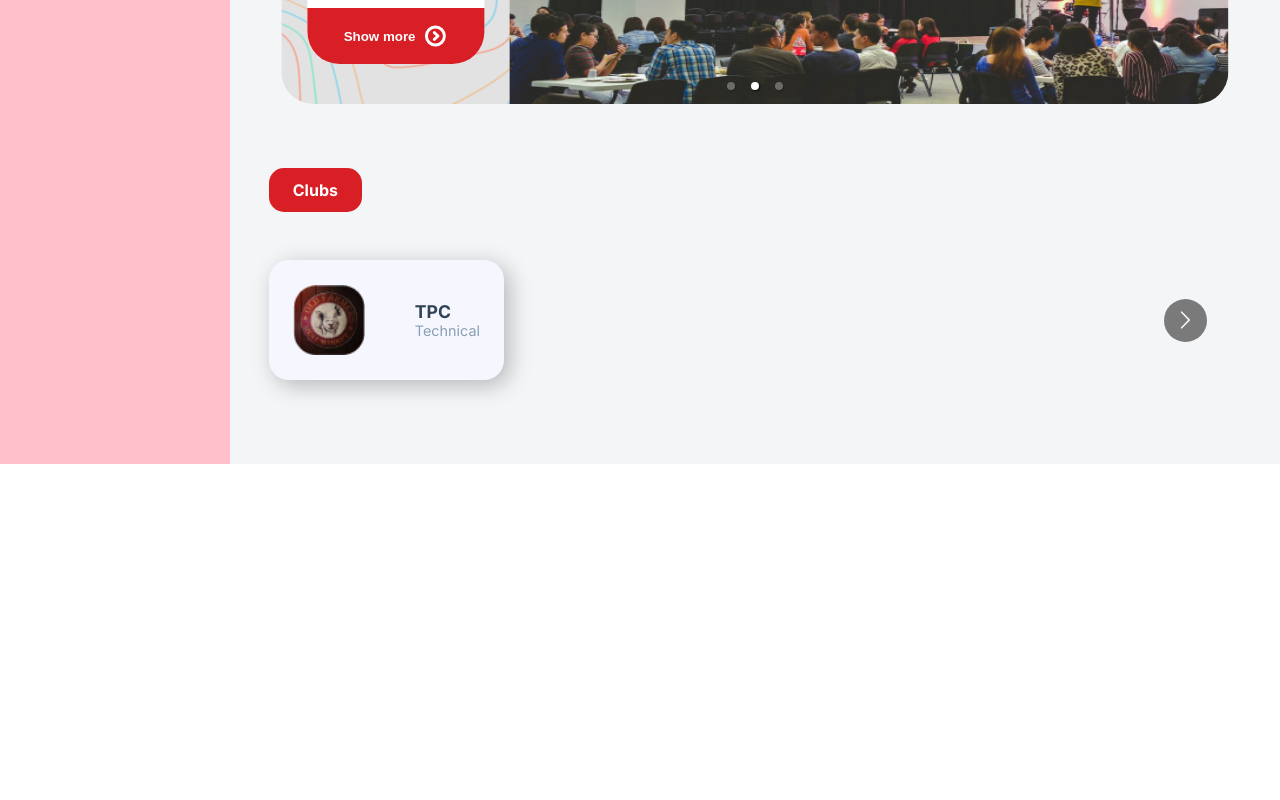
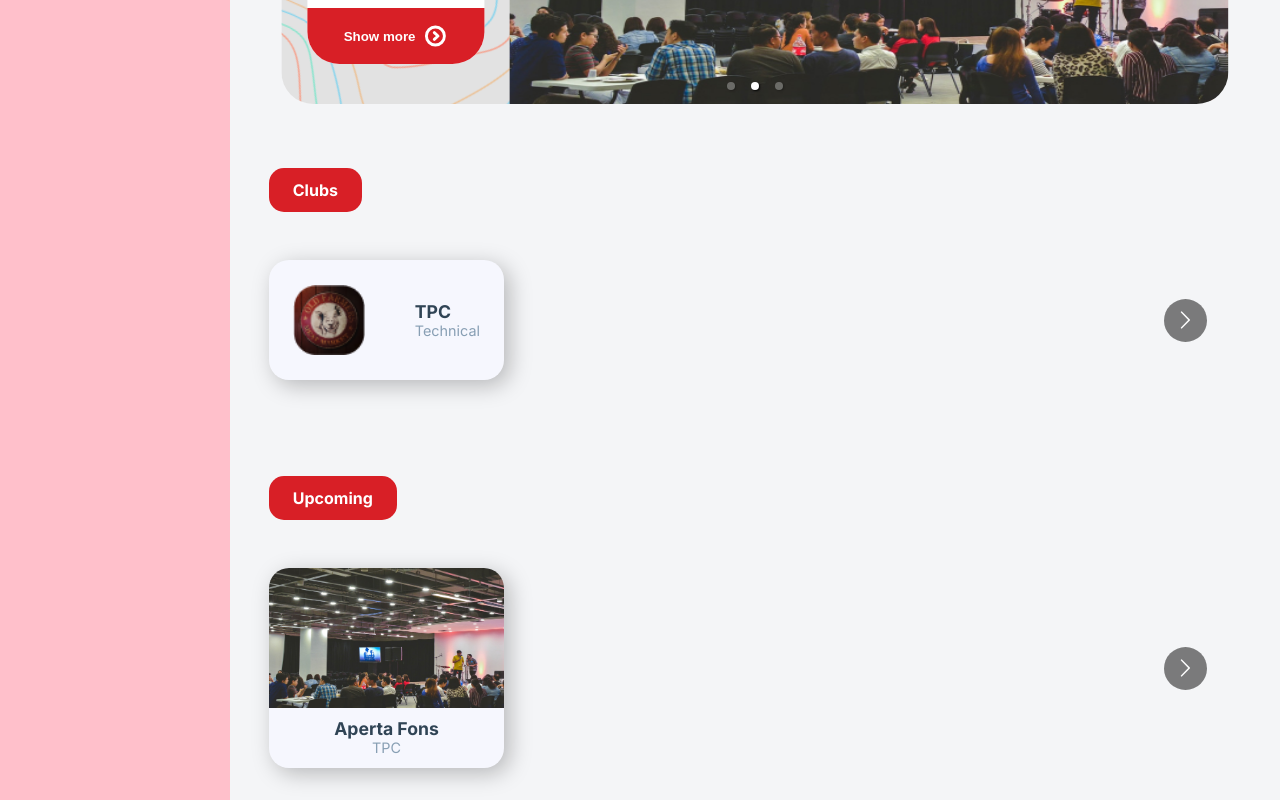
Before and after one commit to BitByte-TPC/gymkhana, a React (Vite) app in the folder ui/: page / in a window 1280 px wide. Shown: the part 336-1136 px from the top of the page. Before the commit the page ends 800 px from the top, so only its background shows below. Built offline with nearby package versions, Linux system fonts and the light colour scheme; no server answers; sample sign-in values are in the browser's storage.

Commit message:
feat(ui): add events carousel

```diff
--- /dev/null
+++ b/ui/src/components/EventsCarousel/index.tsx
@@ -0,0 +1,65 @@
+import styles from './styles.module.css';
+import Carousel from 'react-multi-carousel';
+import 'react-multi-carousel/lib/styles.css';
+import {dummyNewsImg} from '../../assets';
+
+const data = [
+  {
+    name: 'Aperta Fons',
+    club: 'TPC',
+    imgUrl: dummyNewsImg,
+  },
+  {
+    name: 'Aperta Fons',
+    club: 'TPC',
+    imgUrl: dummyNewsImg,
+  },
+  {
+    name: 'Aperta Fons',
+    club: 'TPC',
+    imgUrl: dummyNewsImg,
+  },
+  {
+    name: 'Aperta Fons',
+    club: 'TPC',
+    imgUrl: dummyNewsImg,
+  },
+  {
+    name: 'Aperta Fons',
+    club: 'TPC',
+    imgUrl: dummyNewsImg,
+  },
+];
+
+export const EventsCarousel: React.FC = () => {
+  const responsive = {
+    desktop: {
+      breakpoint: {max: 5000, min: 1024},
+      items: 4,
+    },
+    tablet: {
+      breakpoint: {max: 1024, min: 800},
+      items: 2,
+    },
+    mobile: {
+      breakpoint: {max: 800, min: 0},
+      items: 1,
+    },
+  };
+  return (
+    <div className={styles.container}>
+      <div className={styles.heading}>Upcoming</div>
+      <Carousel responsive={responsive} className={styles.carousel}>
+        {data.map((event, i) => (
+          <div key={i} className={styles.card}>
+            <img src={event.imgUrl} alt="event" />
+            <div>
+              <div className={styles.name}>{event.name}</div>
+              <div className={styles.club}>{event.club}</div>
+            </div>
+          </div>
+        ))}
+      </Carousel>
+    </div>
+  );
+};
--- /dev/null
+++ b/ui/src/components/EventsCarousel/styles.module.css
@@ -0,0 +1,56 @@
+.container {
+  margin-top: 8vh;
+}
+
+.heading {
+  background-color: var(--primary-color);
+  width: fit-content;
+  padding: 1.5vh 3vh;
+  border-radius: 15px;
+  color: var(--secondary-color);
+  font-weight: 600;
+  margin-bottom: 2vh;
+  margin-left: 3vw;
+}
+
+.carousel {
+  padding: 4vh 3vw;
+  width: 97%;
+}
+
+.card {
+  background-color: var(--off-white);
+  width: 235px;
+  height: 200px;
+  transition: scale 1s;
+  box-shadow: 5.57653px 5.57653px 22.3061px rgba(0, 0, 0, 0.25);
+  border-radius: 20px;
+  cursor: pointer;
+  display: flex;
+  flex-direction: column;
+  align-items: center;
+  justify-content: flex-start;
+}
+
+.card:hover {
+  transform: scale(1.1);
+  background-color: var(--secondary-color);
+}
+
+.card img {
+  width: 100%;
+  height: 70%;
+  border-radius: 20px 20px 0 0;
+}
+
+.name {
+  color: var(--primary-text);
+  font-size: 1.1rem;
+  font-weight: 600;
+  margin-top: 10%;
+}
+.club {
+  color: var(--secondary-text);
+  font-size: 0.9rem;
+  text-align: center;
+}
--- a/ui/src/pages/Home/index.tsx
+++ b/ui/src/pages/Home/index.tsx
@@ -1,4 +1,5 @@
 import {ClubsCarousel} from '../../components/ClubsCarousel';
+import {EventsCarousel} from '../../components/EventsCarousel';
 import {NewsCarousel} from '../../components/NewsCarousel';
 import {TopBar} from '../../components/TopBar';
 import styles from './styles.module.css';
@@ -11,6 +12,7 @@ export const Home: React.FC = () => {
         <TopBar />
         <NewsCarousel />
         <ClubsCarousel />
+        <EventsCarousel />
       </div>
     </div>
   );
```
